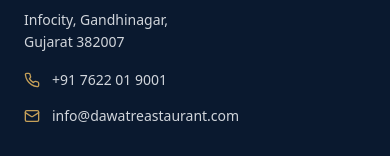
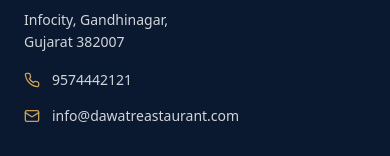
Before and after one commit to ashmitchhoker/Dawat, a React (Vite) app: page / in a window 390 px wide. Shown: the part 7566-7722 px from the top of the page. Built offline with nearby package versions, Linux system fonts and the light colour scheme; no server answers.

Commit message:
Update footer phone number

```diff
--- a/src/components/Footer.tsx
+++ b/src/components/Footer.tsx
@@ -35,7 +35,6 @@
                   style={{ transform: "scaleX(1.15)" }}
                 />
               </a>
-
             </div>
           </div>
 
@@ -103,7 +102,7 @@
               </div>
               <div className="flex items-center gap-3">
                 <Phone className="flex-shrink-0 text-[#c5a059]" size={16} />
-                <p>+91 7622 01 9001</p>
+                <p>9574442121</p>
               </div>
               <div className="flex items-center gap-3">
                 <Mail className="flex-shrink-0 text-[#c5a059]" size={16} />
```
